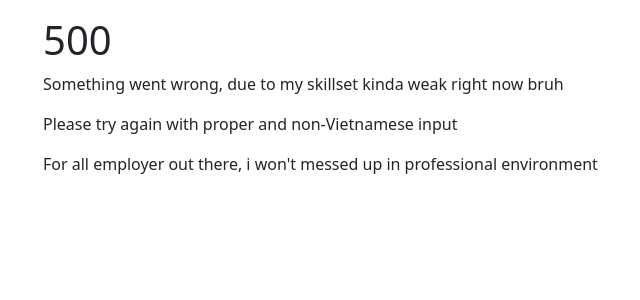
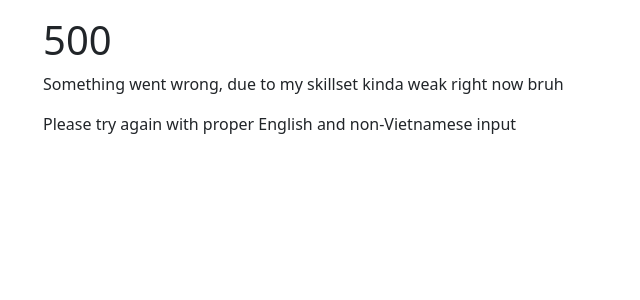
Before and after one commit to ricodnr/vuoncuatui, a Django app: template templates/500.html in a window 1280 px wide. Shown: the part 181-481 px from the top of the page, without its empty margins (39-679 px from the left). Run offline with Django 3.2, Linux system fonts and the light colour scheme; the template is opened without the code that fills it, so the values that code supplies are empty.

Commit message:
Update 500.html

```diff
--- a/templates/500.html
+++ b/templates/500.html
@@ -2,6 +2,5 @@
 {%block content%}
 <h1>500</h1>
 <p>Something went wrong, due to my skillset kinda weak right now bruh</p>
-<p>Please try again with proper and non-Vietnamese input</p>
-<p>For all employer out there, i won't messed up in professional environment</p>
+<p>Please try again with proper English and non-Vietnamese input</p>
 {%endblock%}
```
